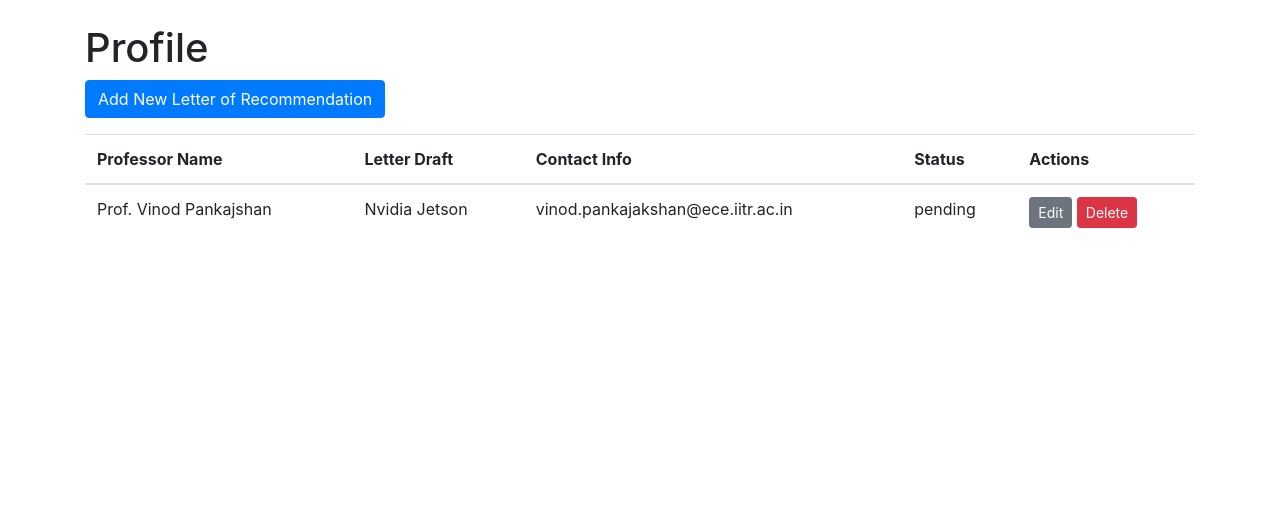
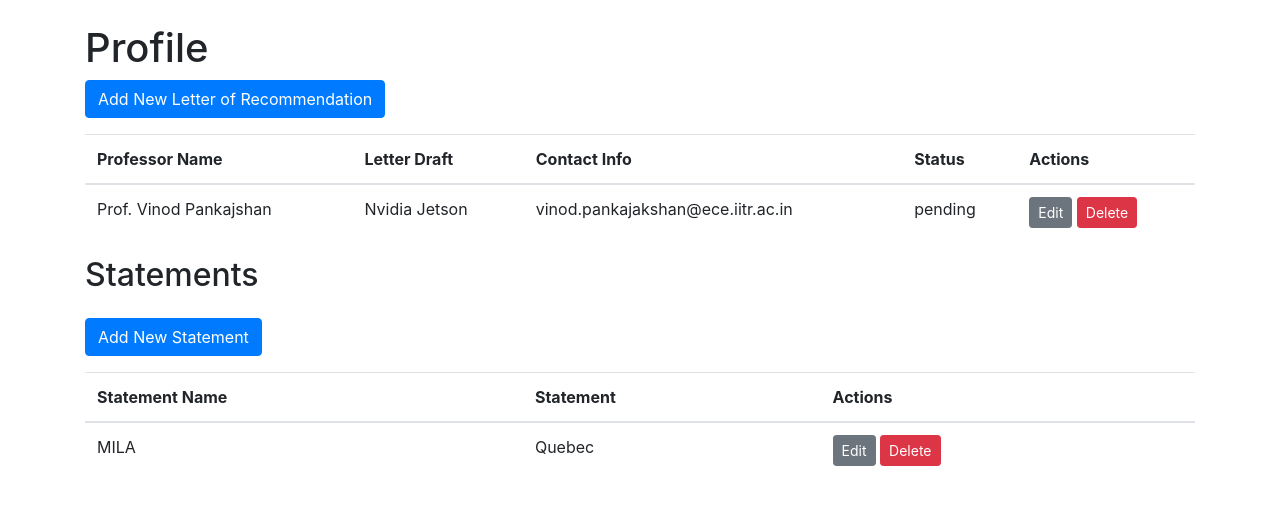
Before and after one commit to djdhillxn/graduado, a Flask app: page /profile in a window 1280 px wide. Shown: the part 56-561 px from the top of the page. Run offline with Flask 3, Linux system fonts and the light colour scheme; a user stored in the database is signed in; data comes from the database, SQL or seed files in the repository; both versions use the stored data as it was after the commit; some libraries are stand-ins or nearby versions.

Commit message:
added statements

```diff
--- a/app/forms.py
+++ b/app/forms.py
@@ -14,3 +14,8 @@ class ProfessorForm(FlaskForm):
     letter_draft = TextAreaField('Letter Draft', validators=[Optional(), Length(max=5000)])
     contact_info = StringField('Contact Info', validators=[Optional(), Email(), Length(max=300)])
     status = SelectField('Status', choices=[('pending', 'Pending'), ('submitted', 'Submitted'), ('received', 'Received')], validators=[DataRequired()])
+
+
+class StatementForm(FlaskForm):
+    name = StringField('Statement Name', validators=[DataRequired(), Length(max=200)])
+    statement = TextAreaField('Statement', validators=[DataRequired(), Length(max=5000)])
--- a/app/routes/views.py
+++ b/app/routes/views.py
@@ -1,9 +1,8 @@
 from flask import Blueprint, render_template, request, redirect, url_for, flash
 from flask_login import login_required, current_user
-from ..models.models import Application, Professor
+from ..models.models import Application, Professor, Statement
 from .. import db
-
-from app.forms import ApplicationForm, ProfessorForm
+from app.forms import ApplicationForm, ProfessorForm, StatementForm
 
 main = Blueprint('main', __name__)
 
@@ -22,8 +21,8 @@ def dashboard():
 @login_required
 def profile():
     professors = Professor.query.filter_by(user_id=current_user.id).all()
-    return render_template('profile.html', professors=professors)
-
+    statements = Statement.query.filter_by(user_id=current_user.id).all()  # Add this line
+    return render_template('profile.html', professors=professors, statements=statements)  # Update this line
 
 
 @main.route('/application/new', methods=['GET', 'POST'])
@@ -124,3 +123,47 @@ def delete_professor(professor_id):
 
     flash('Letter of recommendation deleted!', 'warning')
     return redirect(url_for('main.profile'))
+
+
+@main.route('/statement/new', methods=['GET', 'POST'])
+@login_required
+def new_statement():
+    form = StatementForm()
+    if form.validate_on_submit():
+        new_statement = Statement(
+            name=form.name.data,
+            statement=form.statement.data,
+            user_id=current_user.id
+        )
+        db.session.add(new_statement)
+        db.session.commit()
+        flash('New statement added successfully!', 'success')
+        return redirect(url_for('main.profile'))
+
+    return render_template('add_statement.html', form=form)
+
+@main.route('/statement/edit/<int:statement_id>', methods=['GET', 'POST'])
+@login_required
+def edit_statement(statement_id):
+    statement = Statement.query.get_or_404(statement_id)
+    form = StatementForm(obj=statement)
+
+    if form.validate_on_submit():
+        statement.name = form.name.data
+        statement.statement = form.statement.data
+
+        db.session.commit()
+        flash('Statement updated successfully!', 'info')
+        return redirect(url_for('main.profile'))
+
+    return render_template('edit_statement.html', form=form, statement_id=statement_id)
+
+@main.route('/statement/delete/<int:statement_id>')
+@login_required
+def delete_statement(statement_id):
+    statement = Statement.query.get_or_404(statement_id)
+    db.session.delete(statement)
+    db.session.commit()
+
+    flash('Statement deleted!', 'warning')
+    return redirect(url_for('main.profile'))
--- a/app/templates/profile.html
+++ b/app/templates/profile.html
@@ -4,6 +4,7 @@
     <h1>Profile</h1>
     <a href="{{ url_for('main.new_professor') }}" class="btn btn-primary">Add New Letter of Recommendation</a>
 
+    <!-- Section for Professors -->
     {% if professors %}
         <table class="table mt-3">
             <thead>
@@ -33,4 +34,37 @@
     {% else %}
         <p class="mt-3">No letters of recommendation to display. Start by <a href="{{ url_for('main.new_professor') }}">adding a new letter</a>.</p>
     {% endif %}
+
+
+    <!-- Section for Statements -->
+    <h2>Statements</h2>
+    <a href="{{ url_for('main.new_statement') }}" class="btn btn-primary mt-3">Add New Statement</a>
+    {% if statements %}
+        <table class="table mt-3">
+            <thead>
+                <tr>
+                    <th>Statement Name</th>
+                    <th>Statement</th>
+                    <th>Actions</th>
+                </tr>
+            </thead>
+            <tbody>
+                {% for statement in statements %}
+                <tr>
+                    <td>{{ statement.name }}</td>
+                    <td>{{ statement.statement }}</td>
+                    <td>
+                        <a href="{{ url_for('main.edit_statement', statement_id=statement.id) }}" class="btn btn-sm btn-secondary">Edit</a>
+                        <a href="{{ url_for('main.delete_statement', statement_id=statement.id) }}" class="btn btn-sm btn-danger">Delete</a>
+                    </td>
+                </tr>
+                {% endfor %}
+            </tbody>
+        </table>
+    {% else %}
+        <p>No statements to display. Start by <a href="{{ url_for('main.new_statement') }}">adding a new statement</a>.</p>
+    {% endif %}
+
+
+
 {% endblock %}
```
Also changed, not shown: app/models/models.py (+7 -1 lines), app/templates/add_statement.html (added, +25 -0 lines), app/templates/edit_statement.html (added, +25 -0 lines), migrations/versions/c7cfb28d58f3_added_statements.py (added, +35 -0 lines), instance/db.sqlite.
